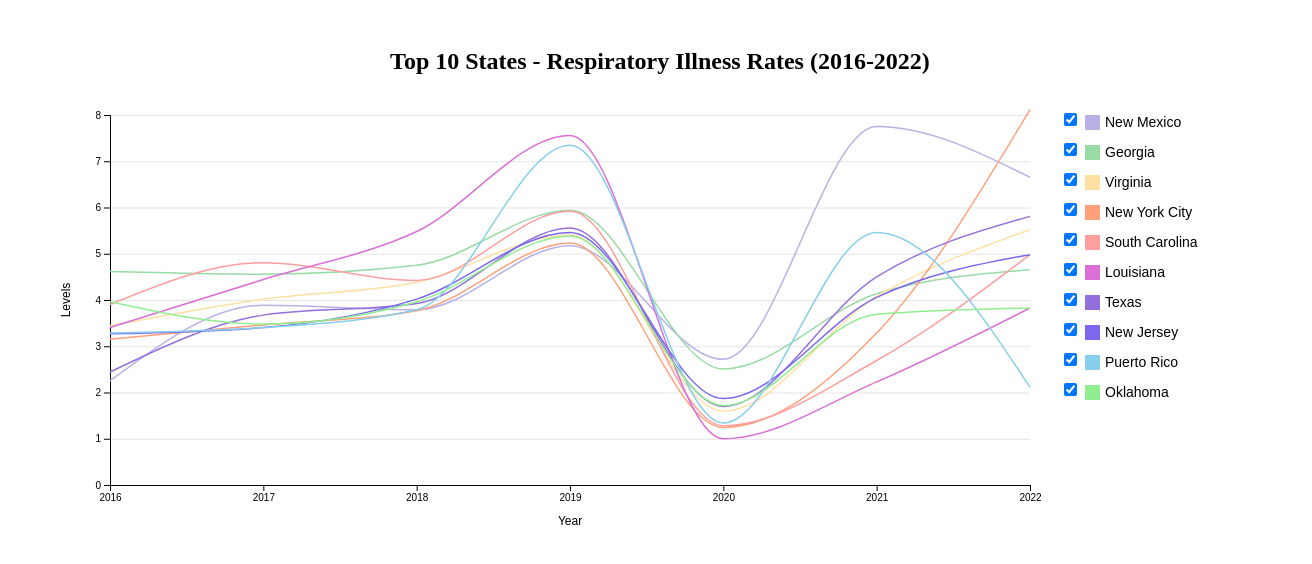
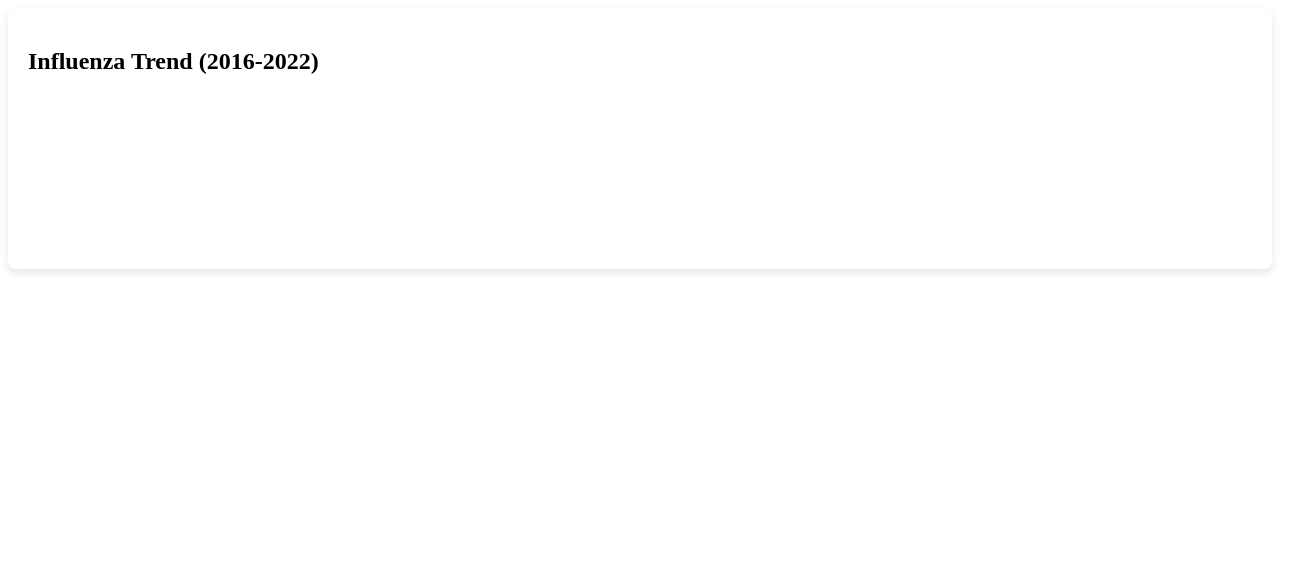
Before and after one commit to Anthony-Quispilaya/Data_Visualization, a React (Create React App) app: page / in a window 1280 px wide. Shown: the top 564 px of the page, 1312 px wide, since content can reach past the window. Built offline with nearby package versions, Linux system fonts and the light colour scheme; the HTML template or start-up script is replaced by a standard one.

Commit message:
Added basic structure in .jsx file, Added .css file styling the basic structure

```diff
--- a/src/App.js
+++ b/src/App.js
@@ -1,10 +1,10 @@
 import React from 'react';
-import RespiratoryChart from './RespiratoryChart/RespiratoryChart';
-
+/* import RespiratoryChart from './RespiratoryChart/RespiratoryChart'; */
+import InfluenzaChart from './InfluenzaChart/InfluenzaChart';
 function App() {
   return (
     <div className="App">
-      <RespiratoryChart />
+      <InfluenzaChart />
     </div>
   );
 }
--- /dev/null
+++ b/src/InfluenzaChart/InfluenzaChart.css
@@ -0,0 +1,12 @@
+.influenza-chart-container {
+    width: 100%;
+    padding: 20px;
+    box-sizing: border-box;
+  }
+
+  .influenza-chart-wrapper {
+    background-color: #fff;
+    border-radius: 8px;
+    box-shadow: 0 4px 8px rgba(0, 0, 0, 0.1);
+    padding: 20px;
+  }
--- /dev/null
+++ b/src/InfluenzaChart/InfluenzaChart.jsx
@@ -0,0 +1,21 @@
+import React, { useEffect, useRef, useState } from 'react';
+import * as d3 from 'd3';
+import Papa from 'papaparse';
+import './InfluenzaChart.css';
+
+const InfluenzaChart = () => {
+    const containerRef = useRef(null);
+    const svgRef = useRef(null);
+    const [dimensions, setDimensions] = useState({ width: 0, height: 0 });
+
+    return (
+        <div className="influenza-chart" ref={containerRef}>
+            <div className="influenza-chart-wrapper">
+                <h2 className="chart-title">Influenza Trend (2016-2022)</h2>
+                <svg ref={svgRef}></svg>
+            </div>
+        </div>
+    );
+};
+
+export default InfluenzaChart;
--- a/src/RespiratoryChart/RespiratoryChart.jsx
+++ b/src/RespiratoryChart/RespiratoryChart.jsx
@@ -2,7 +2,7 @@ import React, { useEffect, useRef, useState } from 'react';
 import * as d3 from 'd3';
 import Papa from 'papaparse';
 import _ from 'lodash';
-import './RespiratoryChart.css';
+import '/RespiratoryChart.css';
 
 const color = [
   '#B8B1E5', // New Mexico
```
Also changed, not shown: 1 other file (tests, documents, lock files or other folders).
